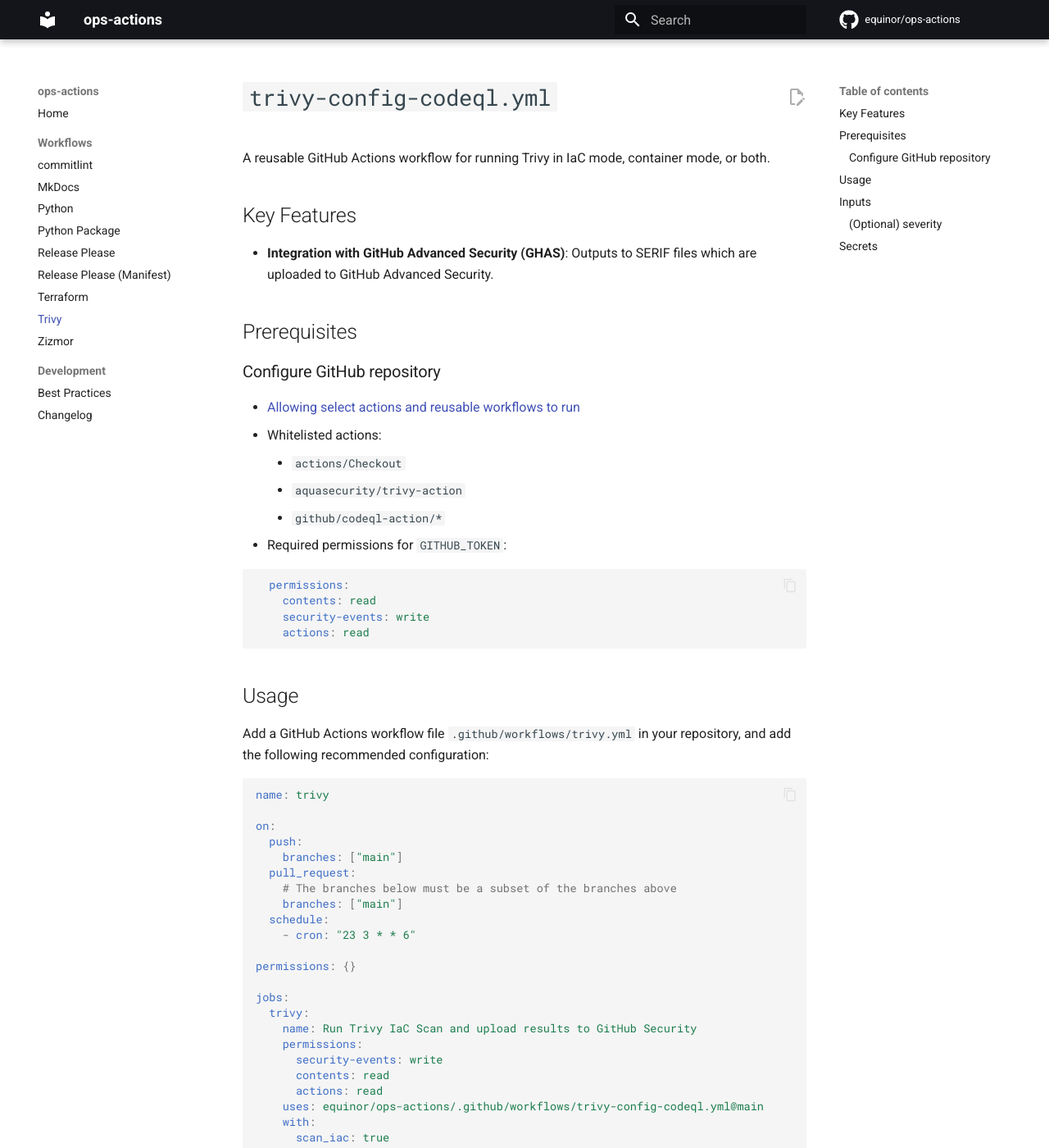
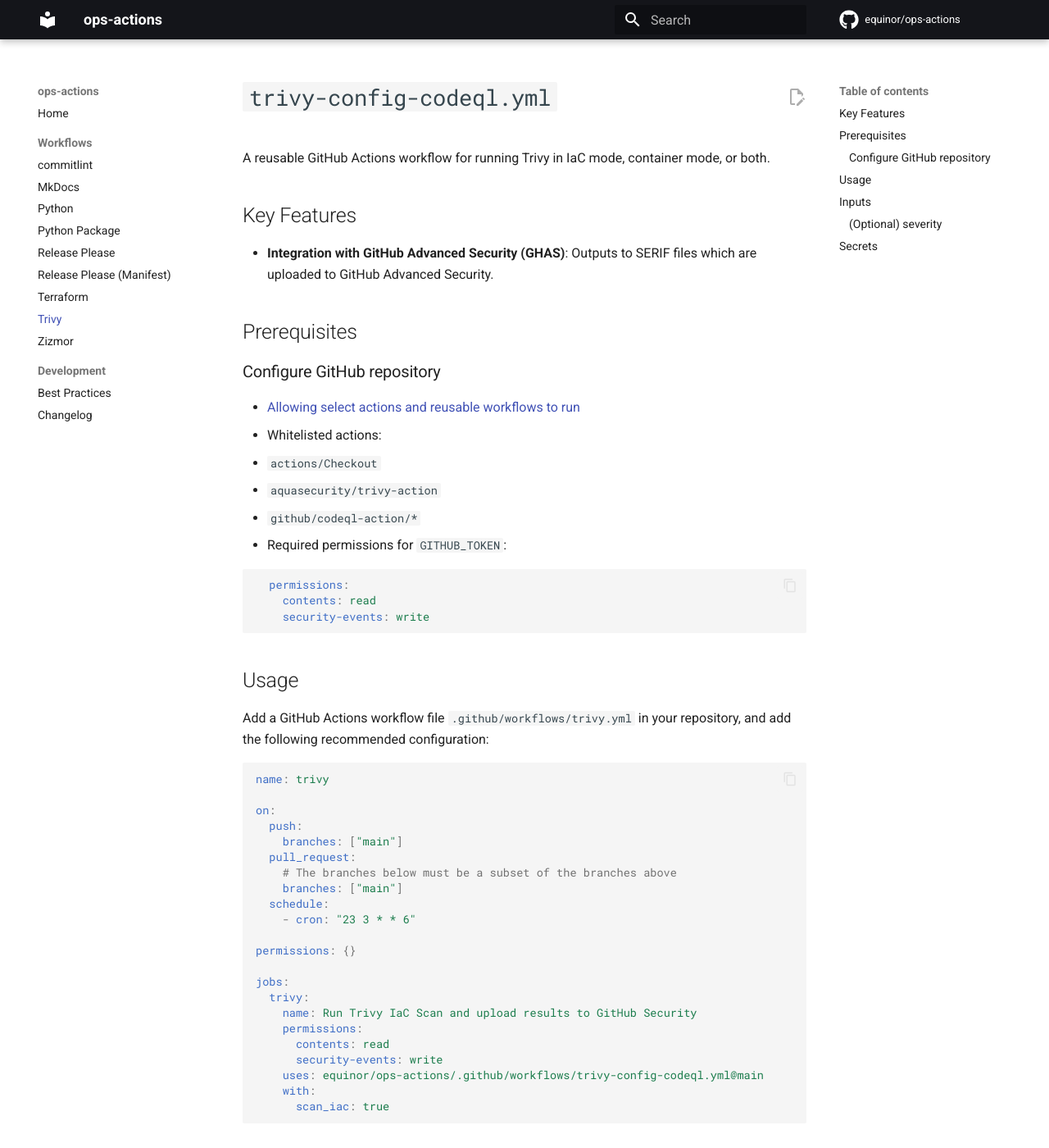
Before and after one commit to equinor/ops-actions, an MkDocs documentation site: the page built from docs/workflows/trivy-config-codeql.md, in a window 1280 px wide and 1400 px high. Shown: the whole window at 82% size. Built offline with MkDocs 1.6.1 and Material for MkDocs 9.7.7, drawn with Linux system fonts in a browser that asks for light colours; comment, search, counter and statistics services are not loaded.

Commit message:
docs: clarify required permissions for Trivy and zizmor workflows

````diff
--- a/docs/workflows/trivy-config-codeql.md
+++ b/docs/workflows/trivy-config-codeql.md
@@ -12,16 +12,15 @@
 
 - [Allowing select actions and reusable workflows to run](https://docs.github.com/en/repositories/managing-your-repositorys-settings-and-features/enabling-features-for-your-repository/managing-github-actions-settings-for-a-repository#allowing-select-actions-and-reusable-workflows-to-run)
 - Whitelisted actions:
-    - `actions/Checkout`
-    - `aquasecurity/trivy-action`
-    - `github/codeql-action/*`
+  - `actions/Checkout`
+  - `aquasecurity/trivy-action`
+  - `github/codeql-action/*`
 - Required permissions for `GITHUB_TOKEN`:
 
   ```yaml
     permissions:
       contents: read
       security-events: write
-      actions: read
   ```
 
 ## Usage
@@ -46,9 +45,8 @@
   trivy:
     name: Run Trivy IaC Scan and upload results to GitHub Security
     permissions:
+      contents: read
       security-events: write
-      contents: read
-      actions: read
     uses: equinor/ops-actions/.github/workflows/trivy-config-codeql.yml@main
     with:
       scan_iac: true
````
Also changed, not shown: docs/workflows/zizmor-codeql.md (+2 -2 lines), 2 other files.
